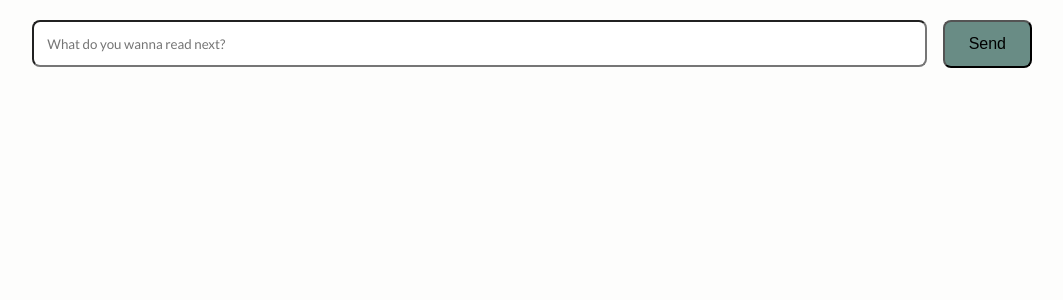
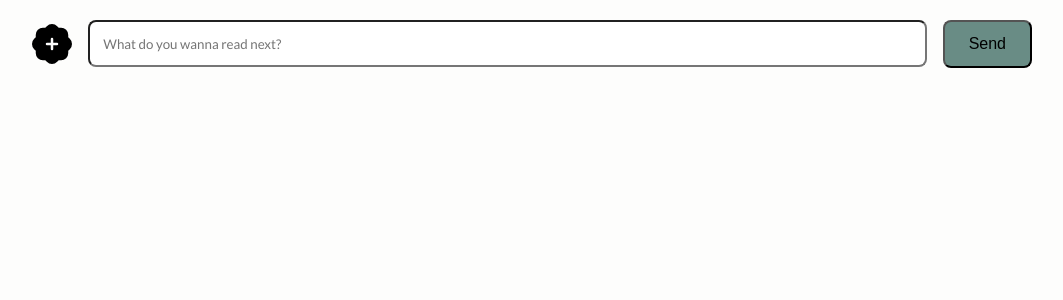
Before and after one commit to burakmat/llm-project, a Django app: page / in a window 1280 px wide. Shown: the part 69-369 px from the top of the page, without its empty margins (108-1171 px from the left). Run offline with Django 4.2, Linux system fonts and the light colour scheme.

Commit message:
file upload ui try

```diff
--- a/backend/chat/templates/home.html
+++ b/backend/chat/templates/home.html
@@ -45,6 +45,27 @@ a{
         opacity: 0.7;
     }
 }
+.file-input__input {
+  width: 40px;
+  height: 40px;
+  opacity: 0;
+  overflow: hidden;
+  position: absolute;
+  z-index: -1;
+}
+
+.file-input__label {
+  cursor: pointer;
+  display: inline-flex;
+  align-items: center;
+    width: 40px;
+  height: 40px;
+
+}
+
+.file-input__label svg {
+  height: 40px;
+ }
 
 
 </style>
@@ -55,7 +76,24 @@ a{
 
 <main style="margin: 0 auto; width: 1000px; ">
     <form id="chat-form" style="display: flex; align-items: center; justify-content: center; gap:1em; ">
-        <input autocomplete="off" id="user-input" placeholder="What do you wanna read next?"
+        <div>
+        <input
+        type="file"
+        name="file-input"
+        id="file-input"
+        class="file-input__input"
+        accept=".pdf"
+      />
+      <label
+        title="Add your own books to the database"
+        class="file-input__label" for="file-input">
+        <svg xmlns="http://www.w3.org/2000/svg" width="40" height="40" fill="currentColor" class="bi bi-patch-plus-fill" viewBox="0 0 16 16">
+        <path d="M10.067.87a2.89 2.89 0 0 0-4.134 0l-.622.638-.89-.011a2.89 2.89 0 0 0-2.924 2.924l.01.89-.636.622a2.89 2.89 0 0 0 0 4.134l.637.622-.011.89a2.89 2.89 0 0 0 2.924 2.924l.89-.01.622.636a2.89 2.89 0 0 0 4.134 0l.622-.637.89.011a2.89 2.89 0 0 0 2.924-2.924l-.01-.89.636-.622a2.89 2.89 0 0 0 0-4.134l-.637-.622.011-.89a2.89 2.89 0 0 0-2.924-2.924l-.89.01zM8.5 6v1.5H10a.5.5 0 0 1 0 1H8.5V10a.5.5 0 0 1-1 0V8.5H6a.5.5 0 0 1 0-1h1.5V6a.5.5 0 0 1 1 0"/>
+        </svg>
+    </label
+      >
+</div>
+<input autocomplete="off" id="user-input" placeholder="What do you wanna read next?"
         style="width:900px; font-family: 'Lato', sans-serif; resize: none; border-radius: 8px; padding:1em;"></input>
         <button
         style="height: 100%; padding: 0.8em 1.5em; cursor: pointer; background: #698c85; border-radius: 8px; font-size:16px;"
```
